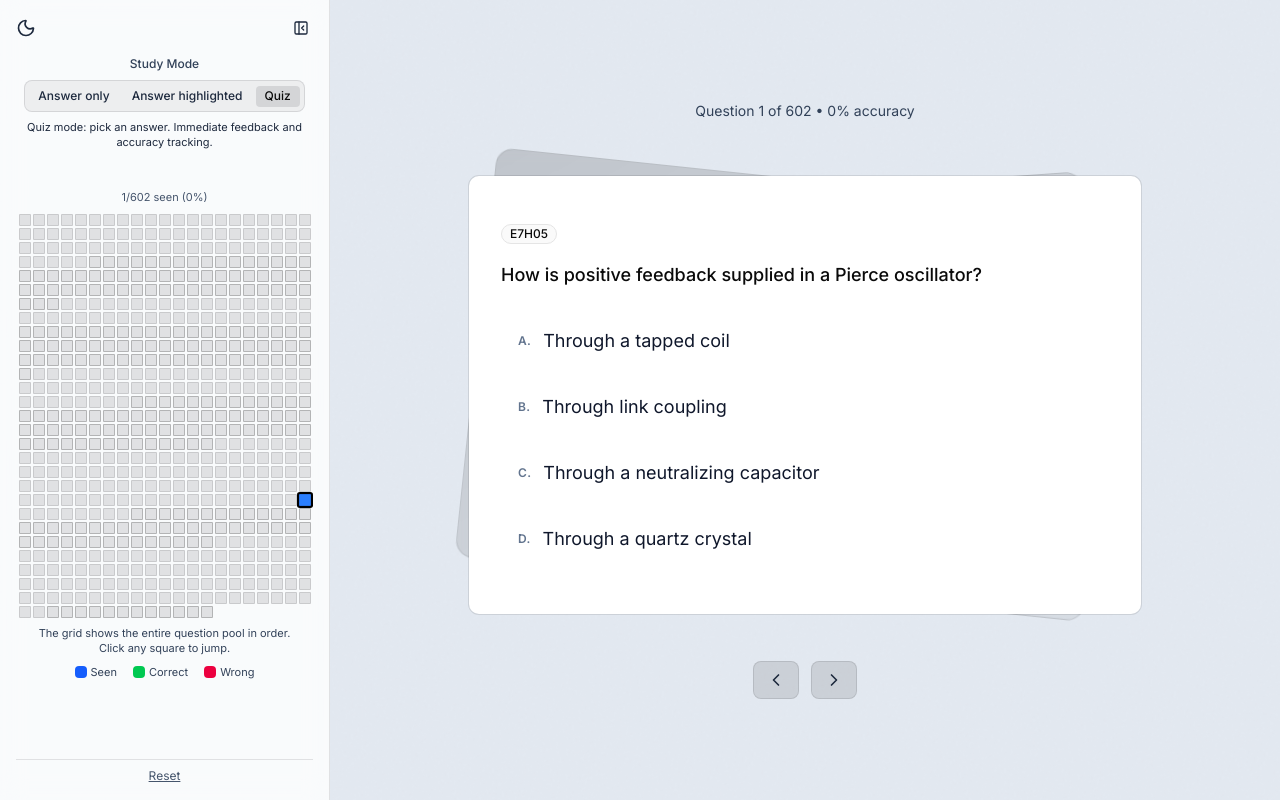
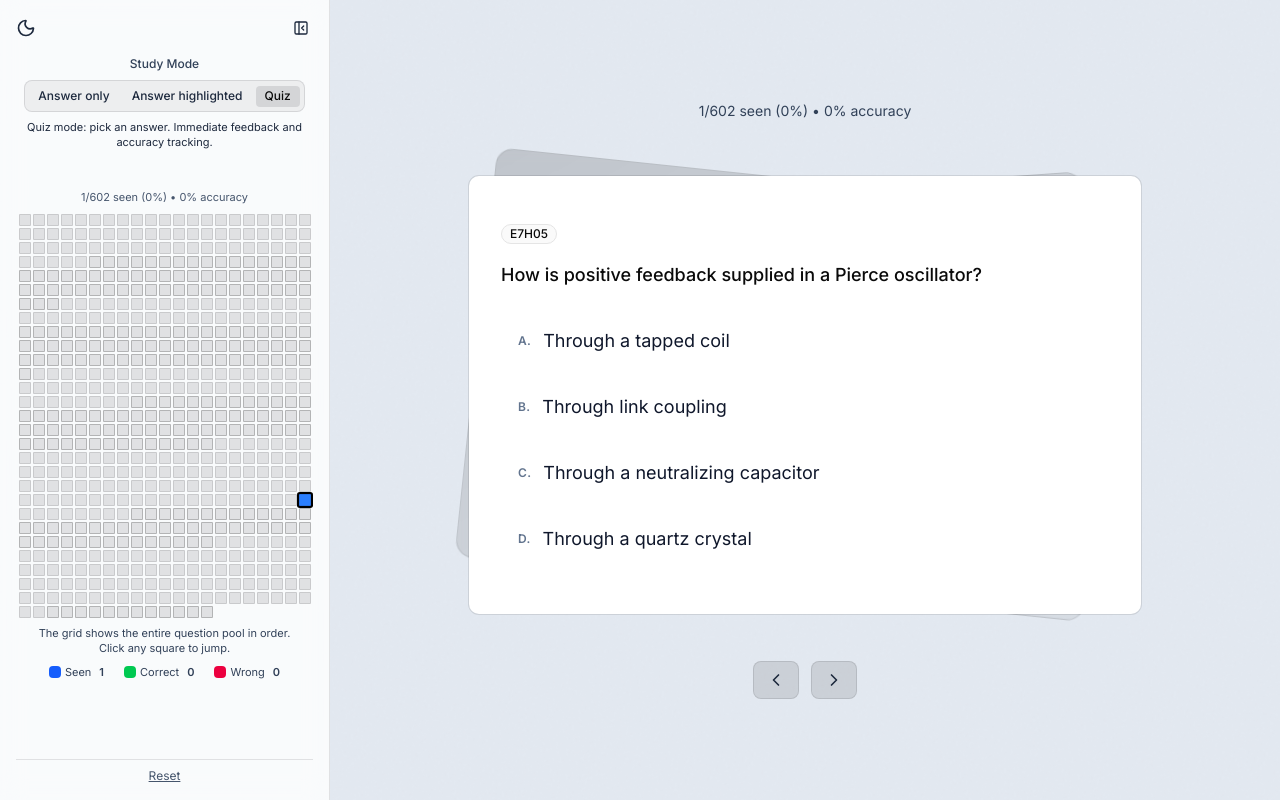
Before and after one commit to zsoltmar/amateur-extra-flashcards, a Next.js app: page / in a window 1280 px wide. Built offline with nearby package versions, Linux system fonts and the light colour scheme.

Commit message:
Update stats

```diff
--- a/src/app/page.tsx
+++ b/src/app/page.tsx
@@ -9,6 +9,7 @@ import { QuestionPool } from '@/components/QuestionPool';
 // import { Stats } from '@/components/Stats';
 import { loadQuestions, shuffleArray, calculateAccuracy } from '@/lib/questions';
 import { ChevronLeft, ChevronRight, Check, X as XIcon, Target as TargetIcon, Menu, PanelLeftClose, Info } from 'lucide-react';
+import { Tooltip } from '@/components/ui/tooltip';
 import { ThemeToggle } from '@/components/ThemeToggle';
 
 export default function Home() {
@@ -132,6 +133,13 @@ export default function Home() {
     'multiple-choice': 'Quiz mode: pick an answer. Immediate feedback and accuracy tracking.'
   } as Record<FlashcardMode, string>;
 
+  const totalCount = originalQuestions.length || 0;
+  const rightCount = Object.values(answerResults).filter((v) => v === true).length;
+  const wrongCount = Object.values(answerResults).filter((v) => v === false).length;
+  const seenCount = seenQuestionIds.size;
+  const pctTotal = (n: number) => (totalCount ? Math.round((n / totalCount) * 100) : 0);
+  const pctSeen = (n: number) => (seenCount ? Math.round((n / seenCount) * 100) : 0);
+
   const handleQuestionClick = (originalIndex: number) => {
     const targetId = originalQuestions[originalIndex]?.id;
     if (!targetId) return;
@@ -198,9 +206,10 @@ export default function Home() {
             {/* Pool Grid */}
             <div className="w-full space-y-2 h-full flex flex-col items-center justify-center pb-10">
               <div className="text-[11px] text-slate-600 dark:text-white/60">
-                {seenQuestionIds.size}/{originalQuestions.length} seen ({
-                  originalQuestions.length ? Math.floor((seenQuestionIds.size / originalQuestions.length) * 100) : 0
-                }%)
+                {seenCount}/{totalCount} seen ({pctTotal(seenCount)}%){' '}
+                {mode === 'multiple-choice' && (
+                  <span>• {stats.accuracy}% accuracy</span>
+                )}
               </div>
               <div className="relative w-full flex items-center justify-center">
                 <QuestionPool
@@ -214,16 +223,25 @@ export default function Home() {
               <div className="text-[11px] leading-snug text-slate-700 dark:text-white/30">
                 The grid shows the entire question pool in order.<br />Click any square to jump.
               </div>
-              <div className="flex items-center justify-center gap-4 text-[11px]">
-                <div className="flex items-center gap-1 text-slate-700 dark:text-white/70">
+              <div className="flex items-center justify-center gap-5 text-[11px]">
+                <Tooltip content={`${pctTotal(seenCount)}% of total`}>
+                  <div className="flex items-center gap-1 text-slate-700 dark:text-white/70 cursor-default select-none">
                     <span className="inline-block w-3 h-3 rounded bg-blue-600" /> Seen
+                    <span className="font-semibold ml-1">{seenCount}</span>
                   </div>
-                <div className="flex items-center gap-1 text-slate-700 dark:text-white/70">
+                </Tooltip>
+                <Tooltip content={`${pctSeen(rightCount)}% of seen`}>
+                  <div className="flex items-center gap-1 text-slate-700 dark:text-white/70 cursor-default select-none">
                     <span className="inline-block w-3 h-3 rounded bg-green-500" /> Correct
+                    <span className="font-semibold ml-1">{rightCount}</span>
                   </div>
-                <div className="flex items-center gap-1 text-slate-700 dark:text-white/70">
+                </Tooltip>
+                <Tooltip content={`${pctSeen(wrongCount)}% of seen`}>
+                  <div className="flex items-center gap-1 text-slate-700 dark:text-white/70 cursor-default select-none">
                     <span className="inline-block w-3 h-3 rounded bg-rose-600" /> Wrong
+                    <span className="font-semibold ml-1">{wrongCount}</span>
                   </div>
+                </Tooltip>
               </div>
             </div>
           </div>
@@ -243,7 +261,7 @@ export default function Home() {
         {/* Subtle Progress Indicator */}
         <div className="flex justify-center items-center gap-4 mb-6">
           <div className="text-slate-700 dark:text-white/60 text-sm">
-            Question {currentIndex + 1} of {questions.length}
+            {seenCount}/{totalCount} seen ({pctTotal(seenCount)}%)
             {mode === 'multiple-choice' && (
               <span> • {stats.accuracy}% accuracy</span>
             )}
```
Lines whose indentation alone changed are shown as unchanged.
